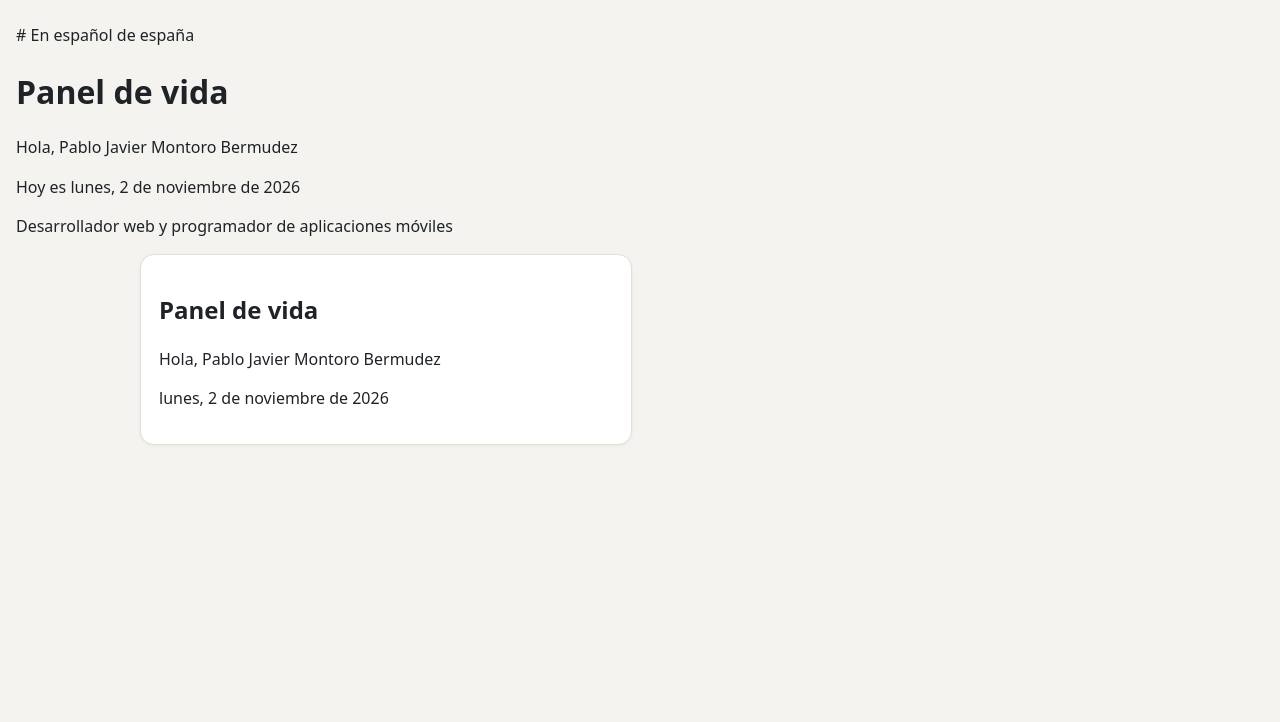
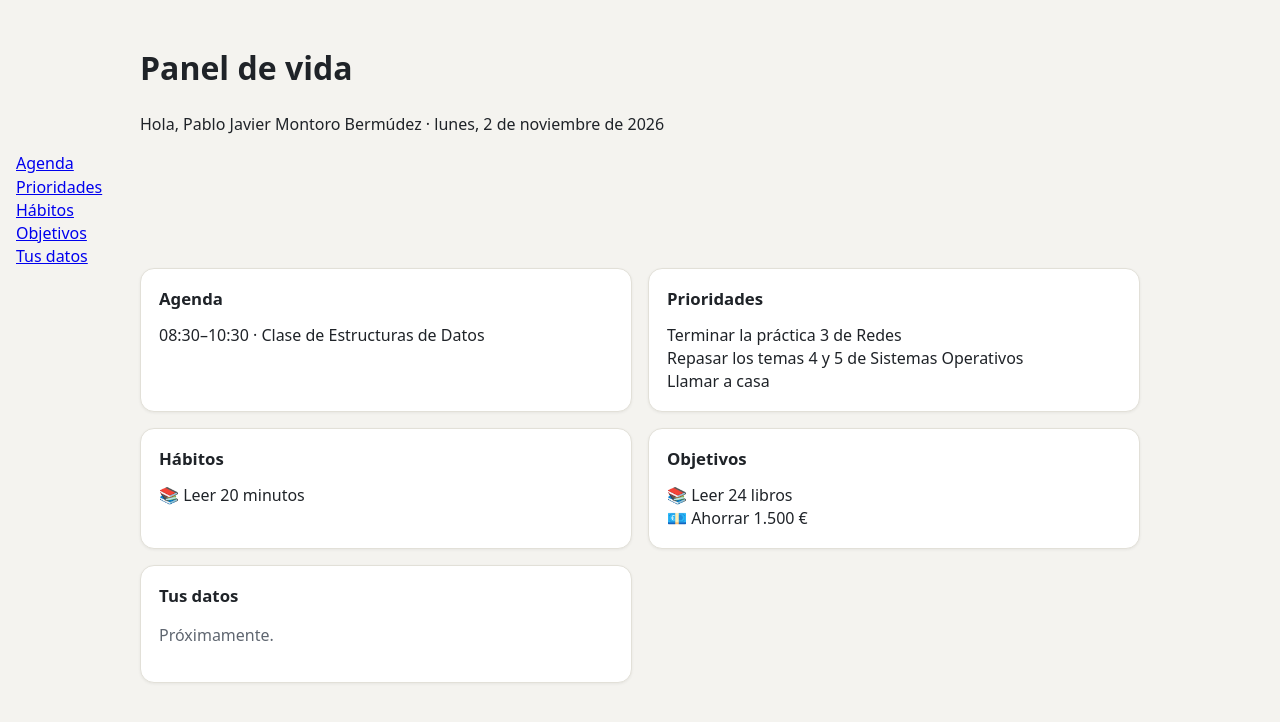
Before and after one commit to pablomontoro5/paneldevida, an Angular app: page / in a window 1280 px wide. Shown: the top 722 px of the page. Built offline with nearby package versions, Linux system fonts and the light colour scheme.

Commit message:
Muestra los datos de ejemplo en cada sección del panel

```diff
--- a/src/app/app.html
+++ b/src/app/app.html
@@ -1,12 +1,57 @@
-<h1>Panel de vida</h1>
-<p>Hola, {{ title() }}</p>
-<p> Hoy es {{ hoy | date: 'fullDate' }} </p>
-<p> {{ descripcion() }} </p>
+<header class="cabecera">
+  <div>
+    <h1 class="saludo">Panel de vida</h1>
+    <p class="fecha">Hola, {{ title() }} · {{ hoy | date: 'fullDate' }}</p>
+  </div>
+</header>
+
+<nav class="navegacion" aria-label="Secciones del panel">
+  <ul>
+    @for (s of secciones; track s.id) {
+      <li><a routerLink="." [fragment]="s.id">{{ s.nombre }}</a></li>
+    }
+  </ul>
+</nav>
 
 <main class="rejilla">
-  <section class="tarjeta">
-    <h1>Panel de vida</h1>
-    <p>Hola, {{ title() }}</p>
-    <p>{{ hoy | date: 'fullDate' }}</p>
+  <section class="tarjeta" id="agenda">
+    <h2>Agenda</h2>
+    <ul>
+      @for (e of datos().agenda; track e.inicio) {
+        <li>{{ e.inicio }}–{{ e.fin }} · {{ e.titulo }}</li>
+      }
+    </ul>
+  </section>
+
+  <section class="tarjeta" id="prioridades">
+    <h2>Prioridades</h2>
+    <ul>
+      @for (p of datos().prioridades; track p.id) {
+        <li>{{ p.texto }}</li>
+      }
+    </ul>
+  </section>
+
+  <section class="tarjeta" id="habitos">
+    <h2>Hábitos</h2>
+    <ul>
+      @for (h of datos().habitos; track h.id) {
+        <li>{{ h.icono }} {{ h.nombre }}</li>
+      }
+    </ul>
+  </section>
+
+  <section class="tarjeta" id="objetivos">
+    <h2>Objetivos</h2>
+    <ul>
+      @for (o of datos().objetivos; track o.id) {
+        <li>{{ o.icono }} {{ o.nombre }}</li>
+      }
+    </ul>
+  </section>
+
+  <section class="tarjeta" id="datos">
+    <h2>Tus datos</h2>
+    <p class="vacio">Próximamente.</p>
   </section>
 </main>
--- a/src/app/app.ts
+++ b/src/app/app.ts
@@ -1,13 +1,25 @@
-import { Component, signal } from '@angular/core';
+import  { Component, signal } from '@angular/core';
 import { DatePipe } from '@angular/common';
+import { RouterLink } from '@angular/router';
+
+import { crearDatosDeEjemplo } from './datos';
+
 @Component({
-  imports: [DatePipe],
   selector: 'app-root',
+  imports: [DatePipe,RouterLink],
   styleUrl: './app.css',
   templateUrl: './app.html',
 })
 export class App {
-  protected readonly title = signal('Pablo Javier Montoro Bermudez');
+  protected readonly title = signal('Pablo Javier Montoro Bermúdez');
   protected readonly hoy = new Date();
-  protected readonly descripcion = signal('Desarrollador web y programador de aplicaciones móviles');
+  protected readonly datos = signal(crearDatosDeEjemplo());
+
+  protected readonly secciones = [
+    { id: 'agenda', nombre: 'Agenda' },
+    { id: 'prioridades', nombre: 'Prioridades' },
+    { id: 'habitos', nombre: 'Hábitos' },
+    { id: 'objetivos', nombre: 'Objetivos' },
+    { id: 'datos', nombre: 'Tus datos' },
+  ];
 }
--- a/src/index.html
+++ b/src/index.html
@@ -1,8 +1,8 @@
 <!doctype html>
-<html lang="es"> # En español de españa
+<html lang="es"> <!-- En español de españa -->
   <head>
     <meta charset="utf-8" />
-    <title>Panel de Vida</title>
+    <title>Panel de vida</title>
     <base href="/" />
     <meta name="viewport" content="width=device-width, initial-scale=1" />
     <link rel="icon" type="image/x-icon" href="favicon.ico" />
```
